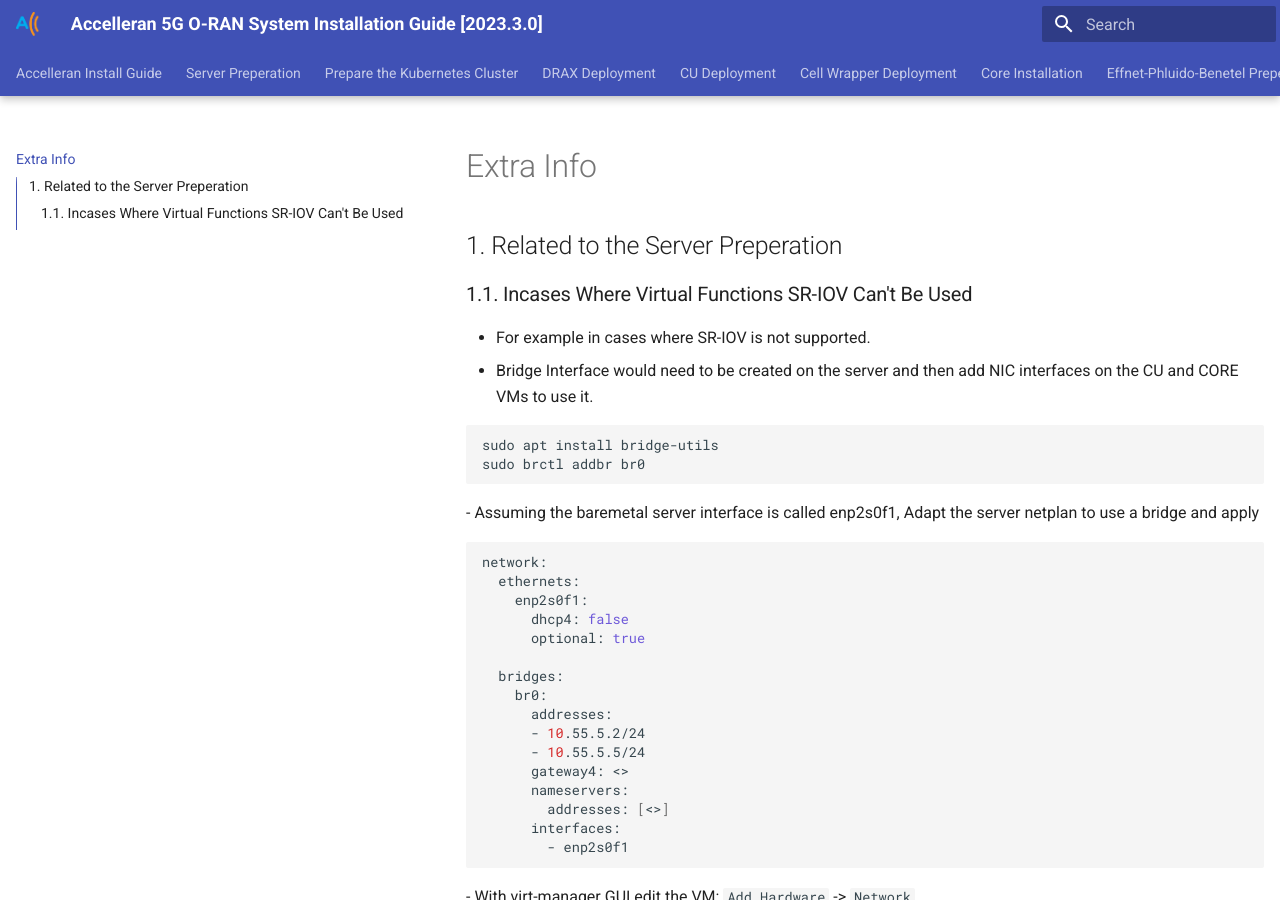
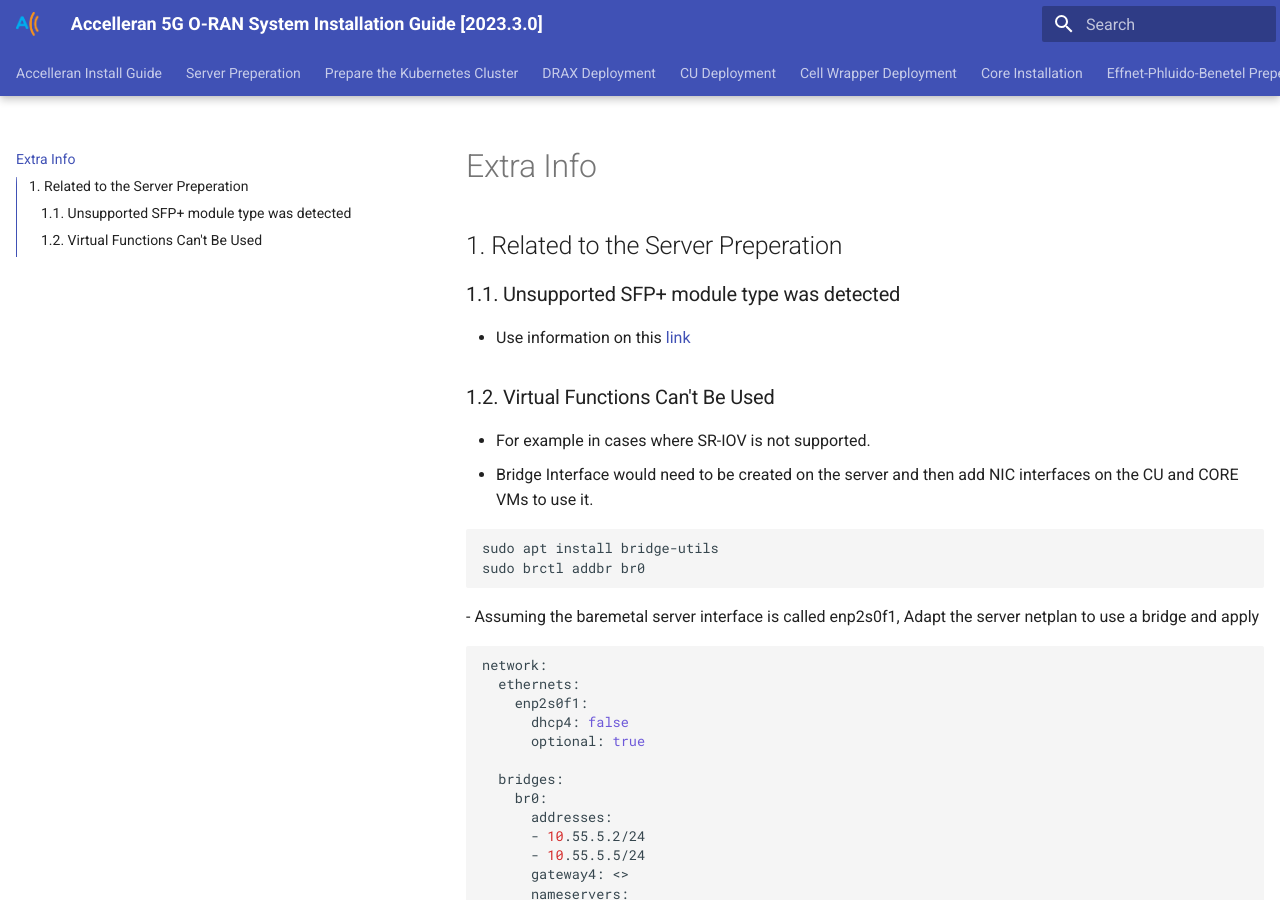
Before and after one commit to accelleran/drax-docs, an MkDocs documentation site: the page built from docs/extra-info/index.md, in a window 1280 px wide and 900 px high. Built offline with MkDocs 1.6.1 and Material for MkDocs 9.7.7, drawn with Linux system fonts in a browser that asks for light colours; the version menu is left out.

Commit message:
added unsupported SFP info

```diff
--- a/docs/extra-info/index.md
+++ b/docs/extra-info/index.md
@@ -2,7 +2,10 @@
 
 ## 1. Related to the Server Preperation
 
-### 1.1. Incases Where Virtual Functions SR-IOV Can't Be Used
+### 1.1. Unsupported SFP+ module type was detected
+- Use information on this [link](https://www.serveradminz.com/blog/unsupported-sfp-linux/)
+
+### 1.2. Virtual Functions Can't Be Used
 
 - For example in cases where SR-IOV is not supported.
 - Bridge Interface would need to be created on the server and then add NIC interfaces on the CU and CORE VMs to use it.
```
